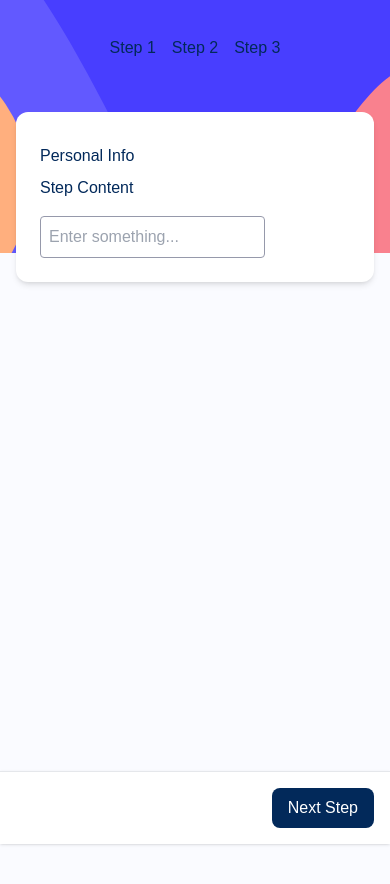
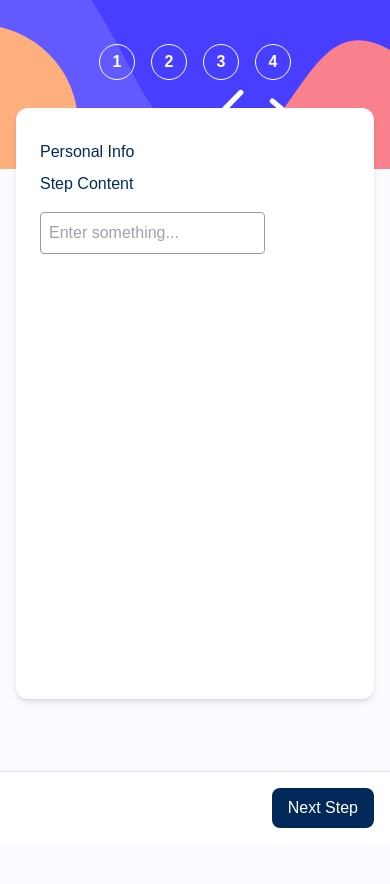
Before and after one commit to Therealjustindude/multi-step-form, a Next.js app: page /step-one in a window 390 px wide. Shown: the top 884 px of the page. After the commit the page ends 844 px from the top, so only its background shows below. Built offline with nearby package versions, Linux system fonts and the light colour scheme.

Commit message:
layout nav and form content card height smaller to look like designs. Steps for desktop and mobile match designs

```diff
--- a/app/layout.tsx
+++ b/app/layout.tsx
@@ -37,19 +37,19 @@ export default function RootLayout({
       <body
         className={`${ubuntuRegular.variable} ${ubuntuMedium.variable} ${ubuntuBold.variable} antialiased`}
       >
-        <div className="flex flex-col">
+        <div className="flex flex-col h-[100vh] overflow-hidden md:bg-magnolia">
           {/* Mobile BG Image */}
-          <div className="md:hidden absolute top-0 left-0 w-full h-[30%] bg-center z-[-20] bg-[url('/bg-sidebar-mobile.svg')] bg-no-repeat bg-cover"/>
+          <div className="md:hidden absolute top-0 left-0 w-full h-[20%] bg-center z-[-20] bg-[url('/bg-sidebar-mobile.svg')] bg-no-repeat bg-cover"/>
           <main className="flex-grow p-4">
             {/* Grid for desktop */}
-            <div className="h-screen md:grid md:grid-cols-12 md:gap-4 md:h-[97vh]">
+            <div className="h-screen md:grid md:items-center md:grid-cols-12 md:gap-4">
               {/* Desktop steps */}
               <FormStepsDesktop />
               {/* Mobile steps */}
               <FormStepsMobile />
 
               {/* Form Content */}
-              <div className="md:col-span-8 p-6 bg-white rounded-xl shadow-md flex flex-col justify-between h-auto">
+              <div className="md:col-span-8 p-6 bg-white rounded-xl shadow-md flex flex-col justify-between h-[70vh]">
                 {children}
                 {/* Desktop Next and Go Back buttons */}
                 <FormButtonsDesktop />
--- a/app/page.tsx
+++ b/app/page.tsx
@@ -2,7 +2,7 @@ import Link from "next/link";
 
 export default function Home() {
   return (
-    <div className="flex flex-col justify-center items-center h-screen gap-2">
+    <div className="flex flex-col justify-center items-center h-[100%] gap-2">
       <p className="font-bold text-lg">Hello world!</p>
       <Link
         href="/step-one"
--- a/app/ui/desktop/FormStepsDektop.tsx
+++ b/app/ui/desktop/FormStepsDektop.tsx
@@ -1,21 +1,32 @@
 "use client";
 import clsx from "clsx";
 import { usePathname } from "next/navigation";
+import { formSteps } from "@/app/util/form-steps";
 
 export const FormStepsDesktop = () => {
 	const pathname = usePathname();
 
 	return (
-		<nav className="md:block hidden bg-[url('/bg-sidebar-desktop.svg')] bg-cover bg-center p-4 md:col-span-4 md:h-[97vh] flex flex-col items-start justify-between rounded-xl">
-			<ul className={clsx("font-bold",
+		<nav className="md:block hidden bg-[url('/bg-sidebar-desktop.svg')] bg-cover bg-center p-4 md:col-span-4 md:h-[70vh] flex flex-col items-start justify-between rounded-xl">
+			<div className={clsx("flex flex-col gap-4 p-8",
 				{
 					'md:hidden': pathname === '/'
 				}
 			)}>
-				<li>Step 1</li>
-				<li>Step 2</li>
-				<li>Step 3</li>
-			</ul>
+				{formSteps?.map((step => {
+					return (
+						<div className="flex flex-row items-center gap-8" key={step.step}>
+							<div className="border-solid border-white border w-8 h-8 rounded-full flex items-center justify-center">
+								<span className="text-white text-sm font-semibold">{step.step}</span>
+							</div>
+							<div>
+								<div className="text-light-gray font-thin text-sm">STEP {step.step}</div>
+								<div className="text-white font-semibold text-md">{step.description}</div>
+							</div>
+						</div>
+					)
+				}))}
+			</div>
 		</nav>
 	);
 }
--- a/app/ui/mobile/FormStepsMobile.tsx
+++ b/app/ui/mobile/FormStepsMobile.tsx
@@ -1,4 +1,5 @@
 "use client";
+import { formSteps } from "@/app/util/form-steps";
 import clsx from "clsx";
 import { usePathname } from "next/navigation";
 
@@ -6,15 +7,21 @@ export const FormStepsMobile = () => {
 	const pathname = usePathname();
 
 	return (
-		<nav className="md:hidden mb-12 mt-4 p-1 flex justify-center">
-			<ul className={clsx("flex gap-4",
+		<nav className="md:hidden pt-7 pb-7 flex justify-center">
+			<ul className={clsx("flex flex-row gap-4",
 				{
 					'hidden': pathname === '/'
 				}
 			)}>
-				<li>Step 1</li>
-				<li>Step 2</li>
-				<li>Step 3</li>
+				{formSteps?.map((step => {
+					return (
+						<div className="flex flex-row items-center" key={step.step}>
+							<div className="border-solid border-white border w-9 h-9 rounded-full flex items-center justify-center">
+								<span className="text-white text-md font-semibold">{step.step}</span>
+							</div>
+						</div>
+					)
+				}))}
 			</ul>
 		</nav>
 	);
--- a/app/util/form-steps.ts
+++ b/app/util/form-steps.ts
@@ -1,4 +1,4 @@
-export const FormSteps: IFormSteps[] = [
+export const formSteps: IFormSteps[] = [
 	{
 		step: 1,
 		description: 'YOUR INFO',
```
